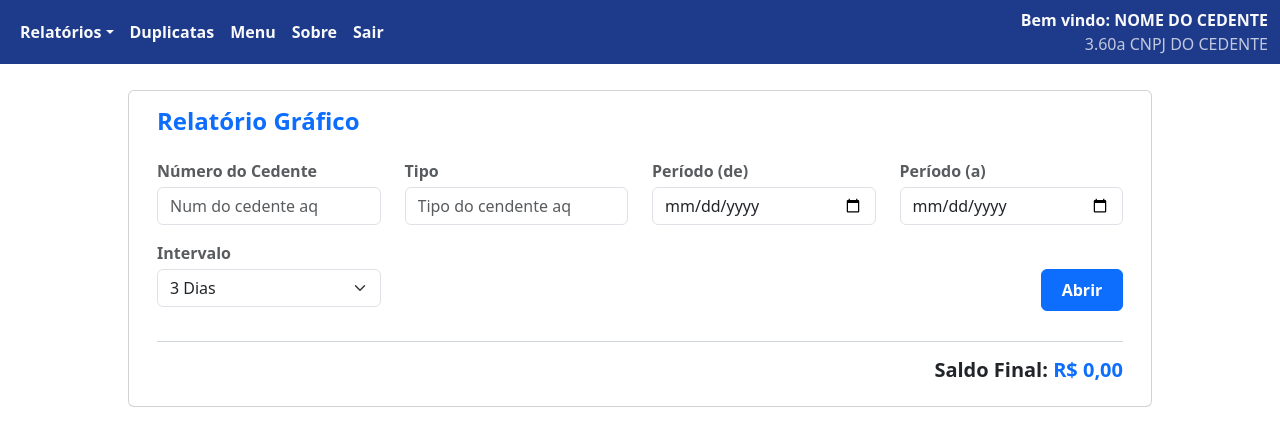
After one commit to PedroOzassa/Portal-financeiro-clientes, a Flask app: page /relatorio-grafico in a window 1280 px wide. The commit adds this page. Shown: the top 446 px of the page. Run offline with Flask 3, Linux system fonts and the light colour scheme; some libraries are stand-ins or nearby versions.

Commit message:
Adição da rota para o relatório gráfico

```diff
--- a/flaskr/routes.py
+++ b/flaskr/routes.py
@@ -25,5 +25,9 @@ def login():
     return render_template('login.html', form=form)
 
 @app.route('/menu')
-def dashboard():
+def menu():
     return render_template('menu.html')
+
+@app.route('/relatorio-grafico')
+def relatorio_grafico():
+    return render_template('relatorio-grafico.html')
--- a/flaskr/templates/menu.html
+++ b/flaskr/templates/menu.html
@@ -18,7 +18,7 @@
                     <li class="nav-item dropdown">
                         <a class="dropdown-toggle nav-link fw-semibold link-light" aria-expanded="false" data-bs-toggle="dropdown" href="#">Relatórios</a>
                         <div class="dropdown-menu">
-                            <a class="dropdown-item fw-semibold" href="#">Relatório Gráfico</a>
+                            <a class="dropdown-item fw-semibold" href="/relatorio-grafico">Relatório Gráfico</a>
                             <a class="dropdown-item fw-semibold" href="#">Duplicatas a Receber</a>
                             <a class="dropdown-item fw-semibold" href="#">Dupl. Liquidadas</a>
                             <a class="dropdown-item fw-semibold" href="#">Pos. Cheques</a>
--- /dev/null
+++ b/flaskr/templates/relatorio-grafico.html
@@ -0,0 +1,76 @@
+<!DOCTYPE html>
+<html data-bs-theme="light" lang="en">
+
+<head>
+    <meta charset="utf-8">
+    <meta name="viewport" content="width=device-width, initial-scale=1.0, shrink-to-fit=no">
+    <title>Projeto-financeiro-clientes</title>
+    <link rel="stylesheet" href="{{ url_for('static', filename='bootstrap/css/bootstrap.min.css') }}">
+    <link rel="stylesheet" href="{{ url_for('static', filename='bootstrap/css/styles.min.css') }}">
+</head>
+
+<body>
+    <nav class="navbar navbar-expand-md bg-primary" style="--bs-primary: #1e3a8a;--bs-primary-rgb: 30,58,138;">
+        <div class="container-fluid"><button data-bs-toggle="collapse" class="navbar-toggler" data-bs-target="#navcol-1"><span class="visually-hidden">Toggle navigation</span><span class="navbar-toggler-icon"></span></button>
+            <div class="collapse navbar-collapse" id="navcol-1">
+                <ul class="navbar-nav">
+                    <li class="nav-item dropdown"><a class="dropdown-toggle nav-link fw-semibold link-light" aria-expanded="false" data-bs-toggle="dropdown" href="#">Relatórios</a>
+                        <div class="dropdown-menu"><a class="dropdown-item fw-semibold" href="#">Relatório Gráfico</a><a class="dropdown-item fw-semibold" href="#">Duplicatas a Receber</a><a class="dropdown-item fw-semibold" href="#">Dupl. Liquidadas</a><a class="dropdown-item fw-semibold" href="#">Pos. Cheques</a></div>
+                    </li>
+                    <li class="nav-item fw-semibold text-light"><a class="nav-link text-reset" href="#">Duplicatas</a></li>
+                    <li class="nav-item fw-semibold text-light"><a class="nav-link text-reset" href="#">Menu</a></li>
+                    <li class="nav-item fw-semibold text-light"><a class="nav-link text-reset" href="#">Sobre</a></li>
+                    <li class="nav-item fw-semibold text-light"><a class="nav-link text-reset" href="#">Sair</a></li>
+                </ul>
+            </div>
+            <div>
+                <p class="fw-semibold text-end text-light" style="margin: 0px;">Bem vindo: NOME DO CEDENTE</p>
+                <p class="text-end text-light text-opacity-75" style="margin: 0px;">3.60a CNPJ DO CEDENTE</p>
+            </div>
+        </div>
+    </nav>
+    <div class="card" style="margin-top: 2%;margin-right: 10%;margin-left: 10%;">
+        <div class="card-body">
+            <h4 class="fw-bold text-primary card-title" style="margin-bottom: 24px;padding-left: 12px;">Relatório Gráfico</h4>
+            <form class="text-center position-relative" method="post">
+                <div class="container">
+                    <div class="row">
+                        <div class="col-md-3">
+                            <div class="mb-3">
+                                <p class="fw-semibold text-start text-muted" style="margin: 0px;margin-bottom: 4px;">Número do Cedente</p><input class="form-control" type="text" name="num_cedente" placeholder="Num do cedente aq" readonly="">
+                            </div>
+                        </div>
+                        <div class="col-md-3">
+                            <div class="mb-3">
+                                <p class="fw-semibold text-start text-muted" style="margin: 0px;margin-bottom: 4px;">Tipo</p><input class="form-control" type="text" readonly="" name="tipo_cedente" placeholder="Tipo do cendente aq">
+                            </div>
+                        </div>
+                        <div class="col-md-3">
+                            <div class="mb-3">
+                                <p class="fw-semibold text-start text-muted" style="margin: 0px;margin-bottom: 4px;">Período (de)</p><input class="form-control" type="date">
+                            </div>
+                        </div>
+                        <div class="col-md-3">
+                            <div class="mb-3">
+                                <p class="fw-semibold text-start text-muted" style="margin: 0px;margin-bottom: 4px;">Período (a)</p><input class="form-control" type="date">
+                            </div>
+                        </div>
+                        <div class="col-md-3">
+                            <div class="mb-3">
+                                <p class="fw-semibold text-start text-muted" style="margin: 0px;margin-bottom: 4px;">Intervalo</p><select class="form-select">
+                                    <option value="3" selected="">3 Dias</option>
+                                    <option value="15">15 Dias</option>
+                                    <option value="30">30 Dias</option>
+                                </select>
+                            </div>
+                        </div>
+                    </div>
+                </div><button class="btn btn-primary fw-semibold position-absolute bottom-0 end-0" type="submit" style="margin: 12px;width: 82px;height: 42px;">Abrir</button>
+            </form>
+            <h5 class="fw-semibold text-end" style="border-top: 1px solid var(--bs-dark-bg-subtle);margin-top: 18px;margin-right: 12px;margin-left: 12px;padding-top: 16px;">Saldo Final: <span class="fw-bold text-primary">R$ 0,00</span></h5>
+        </div>
+    </div>
+    <script src="static/bootstrap/js/bootstrap.min.js"></script>
+</body>
+
+</html>
```
